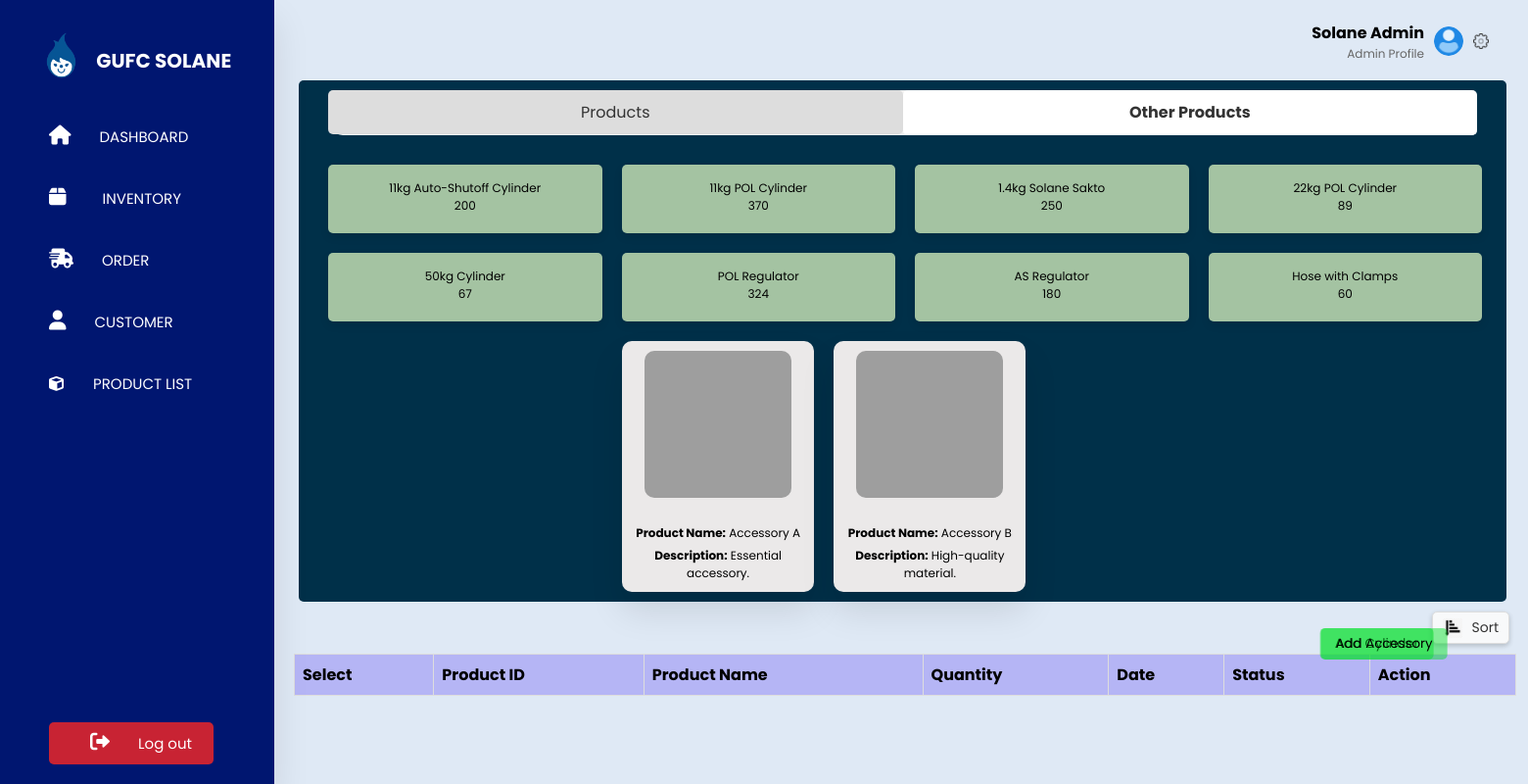
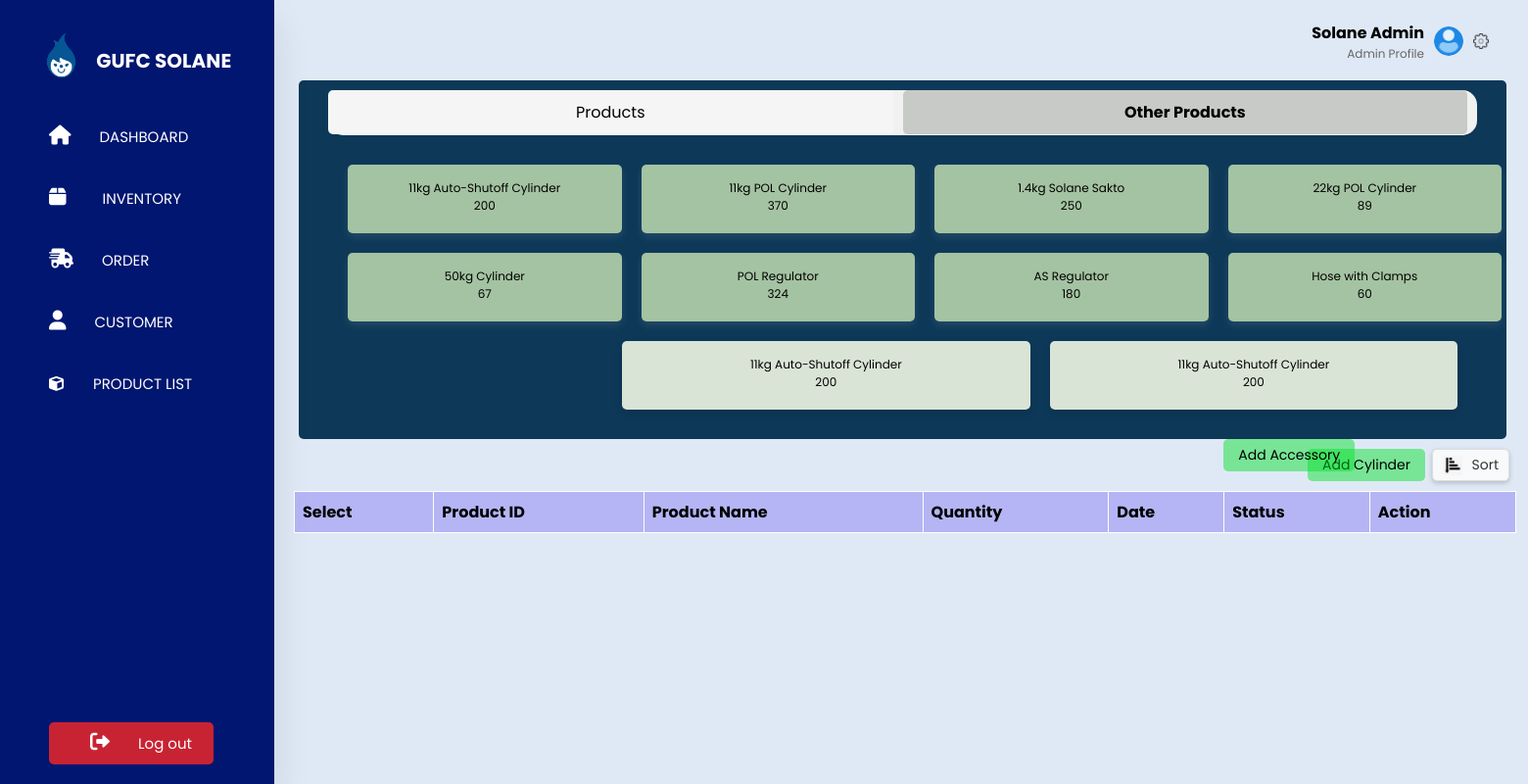
Before and after one commit to devyqt/GUFC-Sales-Inventory-System, a PHP site: page /inventory.php in a window 1560 px wide, after a click on "Other Products". Shown: the whole page at 98% size. Run offline with PHP 8.4, Linux system fonts and the light colour scheme; data that the repository does not hold is empty; grey boxes are pictures that could not be loaded.

Commit message:
inventory

```diff
--- a/css/inventory.css
+++ b/css/inventory.css
@@ -64,7 +64,7 @@ html, body {
   margin-left: 305px; /* Matches the sidebar width */
   padding: 10px;
   width: calc(97% - 280px);
-  background: #003049;
+  background: #0d3858;
   min-height: 0vh;
   transition: margin-left 0.3s; /* Smooth transition if width changes */
   box-sizing: border-box; /* Include padding and border in the element's total width */
@@ -121,6 +121,108 @@ html, body {
   background: #bbb;
 }
 
+/* PRODUCTS LIST */
+.metrics {
+  display: grid;
+  grid-template-columns: repeat(4, 1fr);
+  gap: 20px;
+  margin: 30px 0 20px 20px;
+  width: 1178px;
+}
+
+.metrics div {
+  background: #a4c3a2;
+  border-radius: 5px;
+  padding: 15px;
+  text-align: center;
+  box-shadow: 0 4px 8px rgba(255, 255, 255, 0.1);
+  height: 70px;
+  font-size: 12px;
+  transition: transform 0.3s, box-shadow 0.3s;
+
+
+}
+
+.metric span {
+  display: block;
+  color: #000;
+  font-size: 16px;
+  margin-bottom: 10px;
+}
+
+.metric p {
+  font-size: 24px;
+  color: #333;
+  margin: 0;
+}
+
+/* Tab Styles */
+.tabs {
+  display: flex;
+  list-style: none;
+  padding: 0;
+  margin: 0 0 20px;
+}
+
+.tabs li {
+  margin-right: 10px;
+}
+
+.tabs a {
+  text-decoration: none;
+  padding: 10px 20px;
+  background-color: #f5f5f5;
+  border-radius: 5px;
+  color: #000000;
+  transition: background-color 0.3s;
+}
+
+.tabs a:hover,
+.tabs .active {
+  background-color: #c8cac8;
+}
+
+/* Other Products Section */
+.tab-pane {
+  display: none;
+}
+
+.tab-pane.active {
+  display: block;
+}
+
+.product-container {
+  display: flex;
+  flex-wrap: wrap;
+  gap: 20px;
+}
+
+.product-container div {
+  background: #d9e4d6;
+  border-radius: 5px;
+  padding: 15px;
+  text-align: center;
+  box-shadow: 0 4px 8px rgba(0, 0, 0, 0.1);
+  height: 70px;
+  font-size: 12px;
+  flex: 1 1 calc(50% - 20px);
+}
+
+.add-product-button {
+  background-color: #a4c3a2;
+  color: #fff;
+  border: none;
+  border-radius: 5px;
+  padding: 10px 20px;
+  font-size: 14px;
+  cursor: pointer;
+  margin-top: 20px;
+  transition: background-color 0.3s;
+}
+
+.add-product-button:hover {
+  background-color: #8aa789;
+}
 
 /* Style the Sort Button */
 .sort-button {
@@ -166,7 +268,7 @@ html, body {
 }
 
 .sort-modal-content {
-  background-color: #fff;
+  background-color: #eeeeee;
   margin: 5% auto;
   padding: 20px;
   border: 1px solid #ddd;
@@ -259,16 +361,17 @@ html, body {
 
 .btn-reset,
 .btn-apply {
-  padding: 8px 12px;
+  padding: 5px 12px;
   font-size: 14px;
-  border-radius: 4px;
+  border-radius: 5px;
   cursor: pointer;
 }
 
 .btn-reset {
   background-color: #f0f0f0;
   color: #333;
-  border: 1px solid #ccc;
+  border: 1px solid #c9bfbf;
+  cursor: pointer;
 }
 
 .btn-apply {
@@ -287,121 +390,6 @@ html, body {
 }
 
 
-/* PRODUCTS LIST*/
-
-.metrics {
-  display: grid;
-  grid-template-columns: repeat(4, 1fr);
-  gap: 20px;
-  margin-bottom: 20px;
-  width: 1178px;
-  margin-top: 30px;
-
-
-}
-
-.ElevenKG {
-  background: #a4c3a2;
-  border-radius: 5px;
-  padding: 15px;
-  text-align: center;
-  box-shadow: 0 4px 8px rgba(0, 0, 0, 0.1);
-  height: 70px;
-  font-size: 12px;
-
-
-
-}
-
-.Eleven-POL-KG {
-  background: #a4c3a2;
-  border-radius: 5px;
-  padding: 15px;
-  text-align: center;
-  box-shadow: 0 4px 8px rgba(0, 0, 0, 0.1);
-  height: 70px;
-  font-size: 12px;
-
-
-}
-
-.Eleven-point-fourKG {
-  background: #a4c3a2;
-  border-radius: 5px;
-  padding: 15px;
-  text-align: center;
-  box-shadow: 0 4px 8px rgba(0, 0, 0, 0.1);
-  height: 70px;
-  font-size: 12px;
-}
-
-.Twenty-twoKG {
-  background: #a4c3a2;
-  border-radius: 5px;
-  padding: 15px;
-  text-align: center;
-  box-shadow: 0 4px 8px rgba(0, 0, 0, 0.1);
-  height: 70px;
-  font-size: 12px;
-}
-
-
-
-.FifthyKG {
-  background: #a4c3a2;
-  border-radius: 5px;
-  padding: 15px;
-  text-align: center;
-  box-shadow: 0 4px 8px rgba(0, 0, 0, 0.1);
-  height: 70px;
-  font-size: 12px;
-}
-
-.POLRegulator {
-  background: #a4c3a2;
-  border-radius: 5px;
-  padding: 15px;
-  text-align: center;
-  box-shadow: 0 4px 8px rgba(0, 0, 0, 0.1);
-  height: 70px;
-  font-size: 12px;
-}
-
-
-.ASRegulator {
-  background: #a4c3a2;
-  border-radius: 5px;
-  padding: 15px;
-  text-align: center;
-  box-shadow: 0 4px 8px rgba(0, 0, 0, 0.1);
-  height: 70px;
-  font-size: 12px;
-
-}
-
-.HoseClamps {
-  background: #a4c3a2;
-  border-radius: 5px;
-  padding: 15px;
-  text-align: center;
-  box-shadow: 0 4px 8px rgba(0, 0, 0, 0.1);
-  height: 70px;
-  font-size: 12px;
-
-}
-
-.metric span {
-  display: block;
-  color: #000000;
-  font-size: 16px;
-  margin-bottom: 10px;
-}
-
-.metric p {
-  font-size: 24px;
-  color: #333;
-}
-
 
 /* Add Product Button */
 .add-product-button {
@@ -411,14 +399,10 @@ html, body {
     border-radius: 5px;
     cursor: pointer;
     display: block; /* or inline-block */
-    margin: 0 auto; /* Center horizontally */
     text-align: center; /* Ensure text is centered within the button */
-    margin-bottom: -13px;
-    position: absolute;
-    top: 106%;
-    right: 16%;
-    transform:
-    translate(106%, -16%);
+    margin-top: 10px;
+    margin-bottom: -43px;
+    margin-right: 105px;
 
 
 }
@@ -443,7 +427,7 @@ html, body {
 }
 
 #productTable th, #productTable td {
-  border: 1px solid #ddd;
+  border: 1px solid #ffffff;
   padding: 8px;
   text-align: left;
 }
--- a/inventory.php
+++ b/inventory.php
@@ -32,45 +32,72 @@
  <div class="container">
   <section class="main">
     <div class="tab-container">
+
       <!-- Category Tabs -->
       <ul class="tabs">
         <li><a href="#cylinders" class="tab-link active">Products</a></li>
         <li><a href="#other-products" class="tab-link">Other Products</a></li>
       </ul>
-      <div class="metrics">
-        <div class="ElevenKG"><span>11kg Auto-Shutoff Cylinder</span><p id="totalProducts">200</p></div>
-        <div class="Eleven-POL-KG"><span>11kg POL Cylinder</span><p id="totalProducts">370</p></div>
-        <div class="Eleven-point-fourKG"><span>1.4kg Solane Sakto</span><p id="salesToday">250</p></div>
-        <div class="Twenty-twoKG"><span>22kg POL Cylinder</span><p id="totalSales"></p>89</div>
-        <div class="FifthyKG"><span>50kg Cylinder</span><p id="totalSales"></p>67</div>
-        <div class="POLRegulator"><span>POL Regulator</span><p id="totalSales">324</p></div>
-        <div class="ASRegulator"><span>AS Regulator</span><p id="totalSales"></p>180</div>
-        <div class="HoseClamps"><span>Hose with Clamps</span><p id="totalSales">60</p></div>
 
-         <!-- Add Product Button for Cylinders -->
-        <button class="add-product-button" onclick="openModal()">Add Cylinder</button>
+      <!-- Products Tab -->
+      <div class="metrics" id="cylinders">
+        <div class="ElevenKG">
+          <span>11kg Auto-Shutoff Cylinder</span>
+          <p id="first-total">200</p>
         </div>
-
+        <div class="Eleven-POL-KG">
+          <span>11kg POL Cylinder</span>
+          <p id="second-total">370</p>
+        </div>
+        <div class="Eleven-point-fourKG">
+          <span>1.4kg Solane Sakto</span>
+          <p id="third-total">250</p>
+        </div>
+        <div class="Twenty-twoKG">
+          <span>22kg POL Cylinder</span>
+          <p id="fourth-total">89</p>
+        </div>
+        <div class="FifthyKG">
+          <span>50kg Cylinder</span>
+          <p id="fifth-total">67</p>
+        </div>
+        <div class="POLRegulator">
+          <span>POL Regulator</span>
+          <p id="sixth-total">324</p>
+        </div>
+        <div class="ASRegulator">
+          <span>AS Regulator</span>
+          <p id="seventh-total">180</p>
+        </div>
+        <div class="HoseClamps">
+          <span>Hose with Clamps</span>
+          <p id="eight-total">60</p>
+        </div>
+      </div>
 
       <!-- Other Products Tab -->
       <div id="other-products" class="tab-pane">
         <div class="product-container">
-            <div class="box">
-              <img src="images/product3.jpg" alt="Product 3" class="product-img">
-              <p><strong>Product Name:</strong> Accessory A</p>
-              <p><strong>Description:</strong> Essential accessory.</p>
+          <div class="Other-Product1">
+            <span>11kg Auto-Shutoff Cylinder</span>
+            <p id="first-total">200</p>
           </div>
-            <div class="box">
-              <img src="images/product4.jpg" alt="Product 4" class="product-img">
-              <p><strong>Product Name:</strong> Accessory B</p>
-              <p><strong>Description:</strong> High-quality material.</p>
+          <div class="Other-Product2">
+            <span>11kg Auto-Shutoff Cylinder</span>
+            <p id="first-total">200</p>
           </div>
-          </div>
+
           <!-- Add Product Button for Other Products -->
           <button class="add-product-button" onclick="openModal()">Add Accessory</button>
         </div>
       </div>
     </div>
+  </section>
+</div>
+
+
+        <!-- Add Product Button for Cylinders -->
+        <button class="add-product-button" onclick="openModal()">Add Cylinder</button>
 
         <!-- Sort Button -->
     <button class="sort-button" onclick="openSortModal()">
--- a/js/inventory.js
+++ b/js/inventory.js
@@ -11,9 +11,11 @@ document.addEventListener('DOMContentLoaded', () => {
   // Handle tab switching
 const tabs = document.querySelectorAll('.tab-link');
 const tabPanes = document.querySelectorAll('.tab-pane');
+
 tabs.forEach(tab => {
     tab.addEventListener('click', (e) => {
         e.preventDefault();
+
         // Remove active class from all tabs and tab panes
         tabs.forEach(t => t.classList.remove('active'));
         tabPanes.forEach(pane => pane.classList.remove('active'));
@@ -26,6 +28,9 @@ document.addEventListener('DOMContentLoaded', () => {
         }
     });
 });
+
+
+
 
     // Handle delete button clicks
     document.getElementById('deleteSelected').addEventListener('click', deleteSelectedProducts);
```
Also changed, not shown: css/indexstyle.css (+1 -21 lines), index.php (+5 -3 lines). Lines whose indentation alone changed are shown as unchanged.
